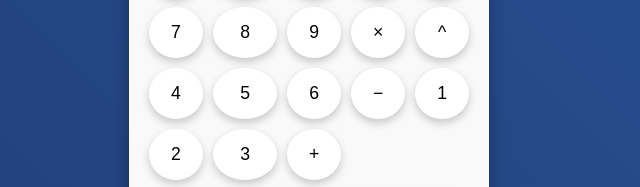
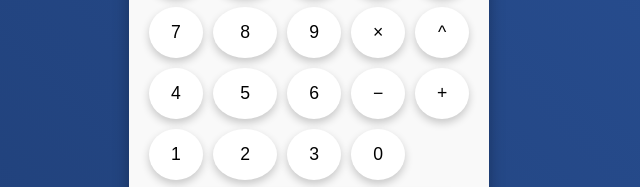
Before and after one commit to pmtoha/cal, a plain HTML site: page index.html in a window 1280 px wide. Shown: the part 319-506 px from the top of the page, 331-971 px from the left. Drawn offline with Linux system fonts and the light colour scheme.

Commit message:
Add files via upload

```diff
--- a/index.html
+++ b/index.html
@@ -2,7 +2,7 @@
 <html lang="en">
 <head>
   <meta charset="UTF-8">
-  <!-- Essential for responsive design on mobile devices -->
+
   <meta name="viewport" content="width=device-width, initial-scale=1.0">
   <title>Grafix Scientific Calculator</title>
   <style>
@@ -133,11 +133,28 @@
       <button class="calc-button" onclick="appendValue('6')">6</button>
       <button class="calc-button" onclick="appendValue('-')">−</button>
 
+
+
+   <button class="calc-button" onclick="appendValue('+')">+</button>
+
+
+
       <!-- Fourth row: 1, 2, 3, +, -->
-      <button class="calc-button" onclick="appendValue('1')">1</button>
+
+
+
+
+
+<button class="calc-button" onclick="appendValue('1')">1</button>
+
+
       <button class="calc-button" onclick="appendValue('2')">2</button>
       <button class="calc-button" onclick="appendValue('3')">3</button>
-      <button class="calc-button" onclick="appendValue('+')">+</button>
+
+
+    <button class="calc-button" onclick="appendValue('0')">0</button>
+
+
 
       <!-- Equals button spanning full width -->
       <button class="calc-button wide" onclick="calculate()">=</button>
```
